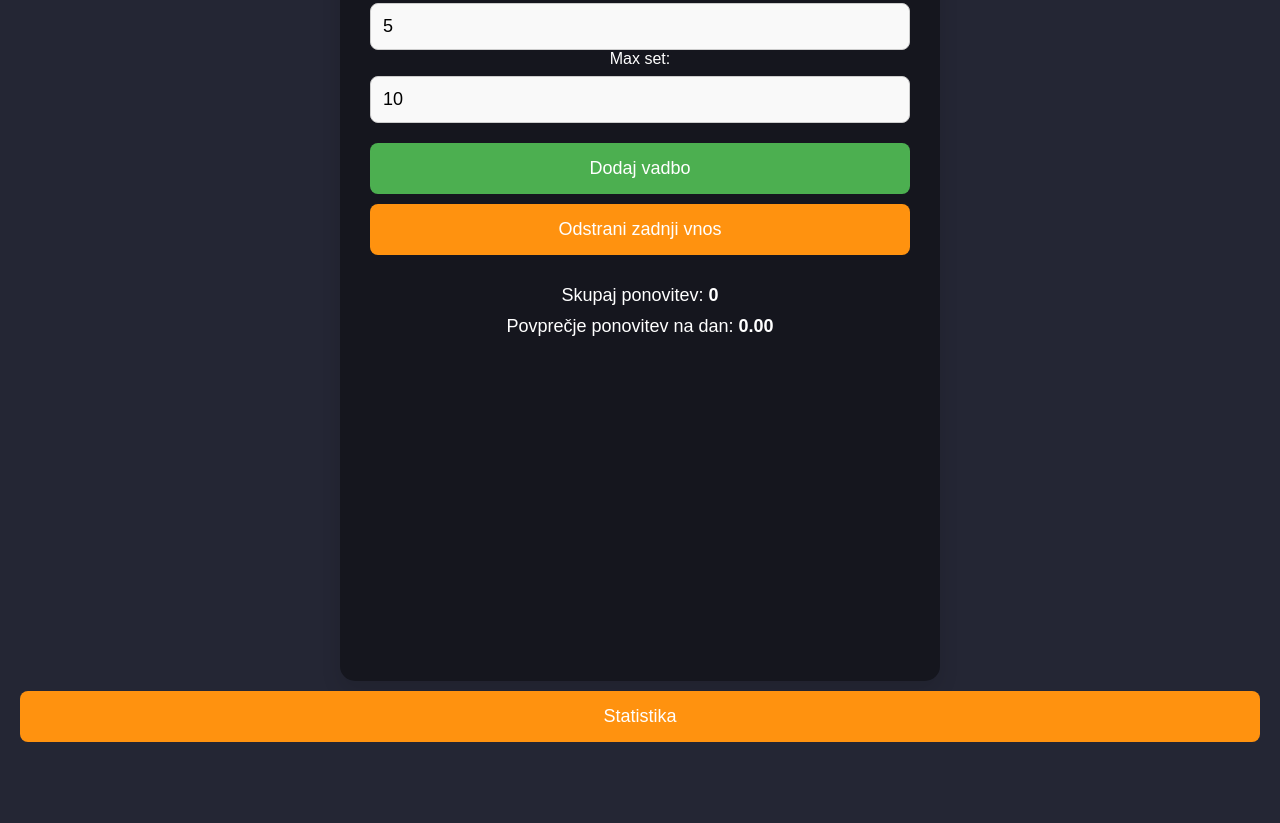
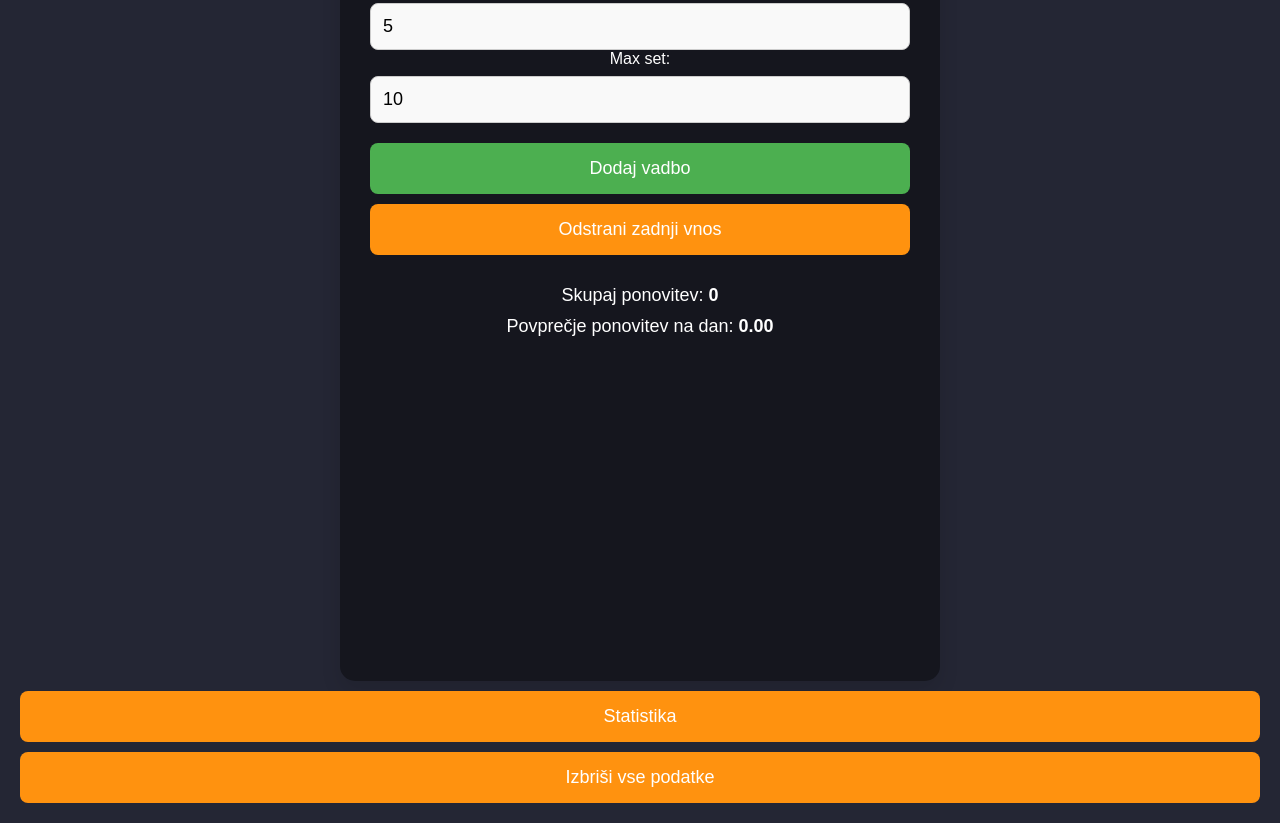
Before and after one commit to ValModic/pushup.github.io, a plain HTML site: page index.html in a window 1280 px wide. Shown: the part 474-1297 px from the top of the page. Before the commit the page ends 1236 px from the top, so only its background shows below. Drawn offline with nearby package versions, Linux system fonts and the light colour scheme.

Commit message:
Update index.html

```diff
--- a/index.html
+++ b/index.html
@@ -84,6 +84,7 @@
     <button>Statistika</button>
 </a>
 
+    <button onclick="promptDeleteAllData()" class="delete-all-btn">Izbriši vse podatke</button>
 
 
 </body>
```
